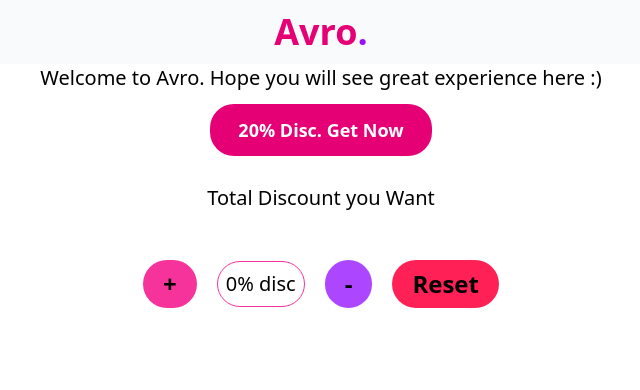
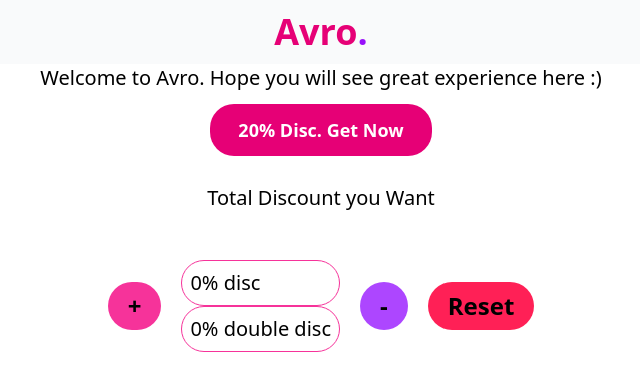
Before and after one commit to furqanRupom/avro, an Angular app: page / in a window 1280 px wide. Shown: the top 390 px of the page, without its empty margins (319-959 px from the left). Built offline with nearby package versions, Linux system fonts and the light colour scheme.

Commit message:
feat(signal): explore computed signals

```diff
--- a/src/app/components/navbar/navbar.html
+++ b/src/app/components/navbar/navbar.html
@@ -9,7 +9,10 @@
 <p class="text-xl font-thin text-center pt-4">Total Discount you Want</p>
 <div class="flex justify-center space-x-5 items-center pt-12">
   <button class="w-fit px-5 py-2 bg-pink-500 font-bold text-2xl rounded-3xl cursor-pointer" (click)="onIncrement()">+</button>
-  <p class="border border-pink-500 rounded-3xl p-2 text-xl">{{count()}}% disc</p>
+  <div>
+    <p class="border border-pink-500 rounded-3xl p-2 text-xl">{{count()}}% disc</p>
+    <p class="border border-pink-500 rounded-3xl p-2 text-xl">{{doubleCount()}}% double disc</p>
+  </div>
   <button class="w-fit px-5 py-2 bg-purple-500 font-bold text-2xl rounded-3xl cursor-pointer" (click)="onDecrement()">-</button>
   <button class="w-fit px-5 py-2 bg-rose-500 font-bold text-2xl rounded-3xl cursor-pointer" (click)="onReset()">Reset</button>
 </div>
--- a/src/app/components/navbar/navbar.ts
+++ b/src/app/components/navbar/navbar.ts
@@ -1,4 +1,4 @@
-import { Component, signal } from '@angular/core';
+import { Component, computed, signal } from '@angular/core';
 
 @Component({
   imports: [],
@@ -10,7 +10,7 @@ export class Navbar {
   protected msg = "Welcome to Avro. Hope you will see great experience here :)"
   protected isDisabled = false
   protected count = signal(0)
-
+  protected doubleCount = computed(() => this.count() * 2)
   protected onClick() {
     console.log("Redirecting to discount page.......")
     this.isDisabled = !this.isDisabled
```
